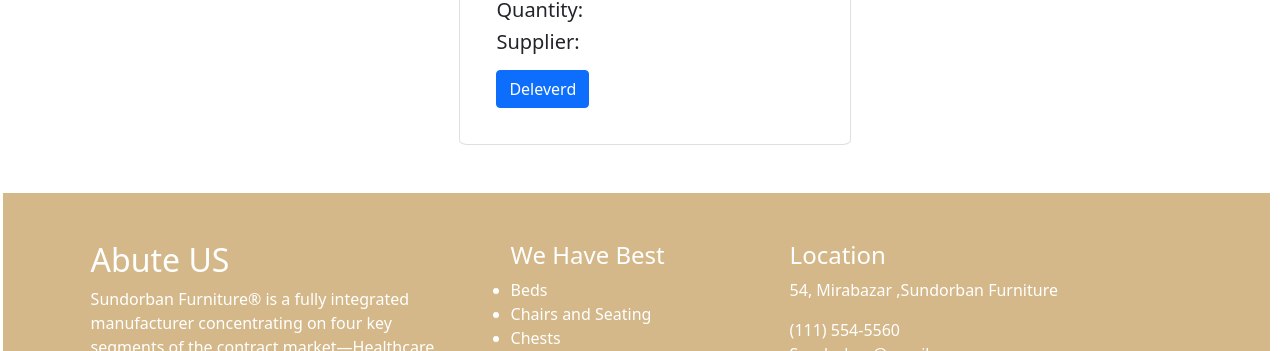
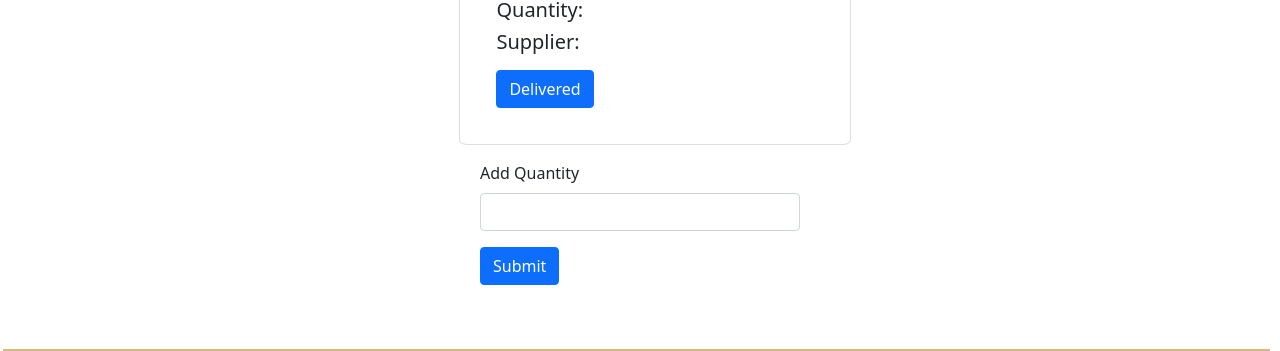
Before and after one commit to Mujakkir85/Sundorban-Furniture-client, a React (Create React App) app: page /inventory/1 in a window 1280 px wide. Shown: the part 251-602 px from the top of the page. Built offline with nearby package versions, Linux system fonts and the light colour scheme; no server answers; sample sign-in values are in the browser's storage.

Commit message:
form inventroy and button in home page

```diff
--- a/src/components/Home/Home.js
+++ b/src/components/Home/Home.js
@@ -1,16 +1,24 @@
 import React from 'react';
+import { useNavigate } from 'react-router-dom';
 import Banner from '../Banner/Banner';
 import Inventory from '../Inventory/Inventory';
 import Loadallproducts from '../Loadallproducts/Loadallproducts';
 
 const Home = () => {
+    let navigate = useNavigate()
+
+    const handleManageInventroy = () => {
+        navigate(`/managefurniture`)
+    }
     return (
         <div>
             <Banner></Banner>
             <Loadallproducts></Loadallproducts>
             {/* <Inventory></Inventory> */}
+            <div className='d-flex justify-content-center mt-3'>
+                <button onClick={handleManageInventroy} type="button" className="btn btn-primary ">Manage Inventories</button>
+            </div>
         </div>
     );
 };
-
 export default Home;
--- a/src/components/Inventory/Inventory.js
+++ b/src/components/Inventory/Inventory.js
@@ -16,7 +16,7 @@ const Inventory = (props) => {
         <Card className='col gy-5 cardclass' >
             <Card.Img variant="top" src={image} />
             <Card.Body>
-                <Card.Title>Service Title: {product_name}</Card.Title>
+                <Card.Title>Title: {product_name}</Card.Title>
                 <Card.Title>Price: {price}</Card.Title>
                 <Card.Title>Quantity: {quantity}</Card.Title>
                 <Card.Title>Supplier: {supplier_name}</Card.Title>
--- a/src/components/SingleInventoryByid/SingleInventoryByid.js
+++ b/src/components/SingleInventoryByid/SingleInventoryByid.js
@@ -24,11 +24,18 @@ const SingleInventoryByid = () => {
                     <Card.Title>Quantity: {singleInventorydetails.quantity}</Card.Title>
                     <Card.Title>Supplier: {singleInventorydetails.supplier_name}</Card.Title>
                     <Card.Text>{singleInventorydetails.description}</Card.Text>
-                    <Button variant="primary">Deleverd</Button>
+                    <Button variant="primary">Delivered</Button>
                     {/* onClick={() => handleInventroy(_id)} */}
                 </Card.Body>
+            </Card>
+            <form className=' d-flex justify-content-center'>
+                <div className="mb-3 w-25 ">
+                    <label for="exampleInputPassword1" className="form-label mt-3">Add Quantity</label>
+                    <input type="text" className="form-control" />
+                    <button type="submit" className="btn btn-primary mt-3">Submit</button>
+                </div>
 
-            </Card>
+            </form>
         </div>
     );
 };
```
Also changed, not shown: src/components/Allinvnetrory/Allinvnetrory.js (added).
